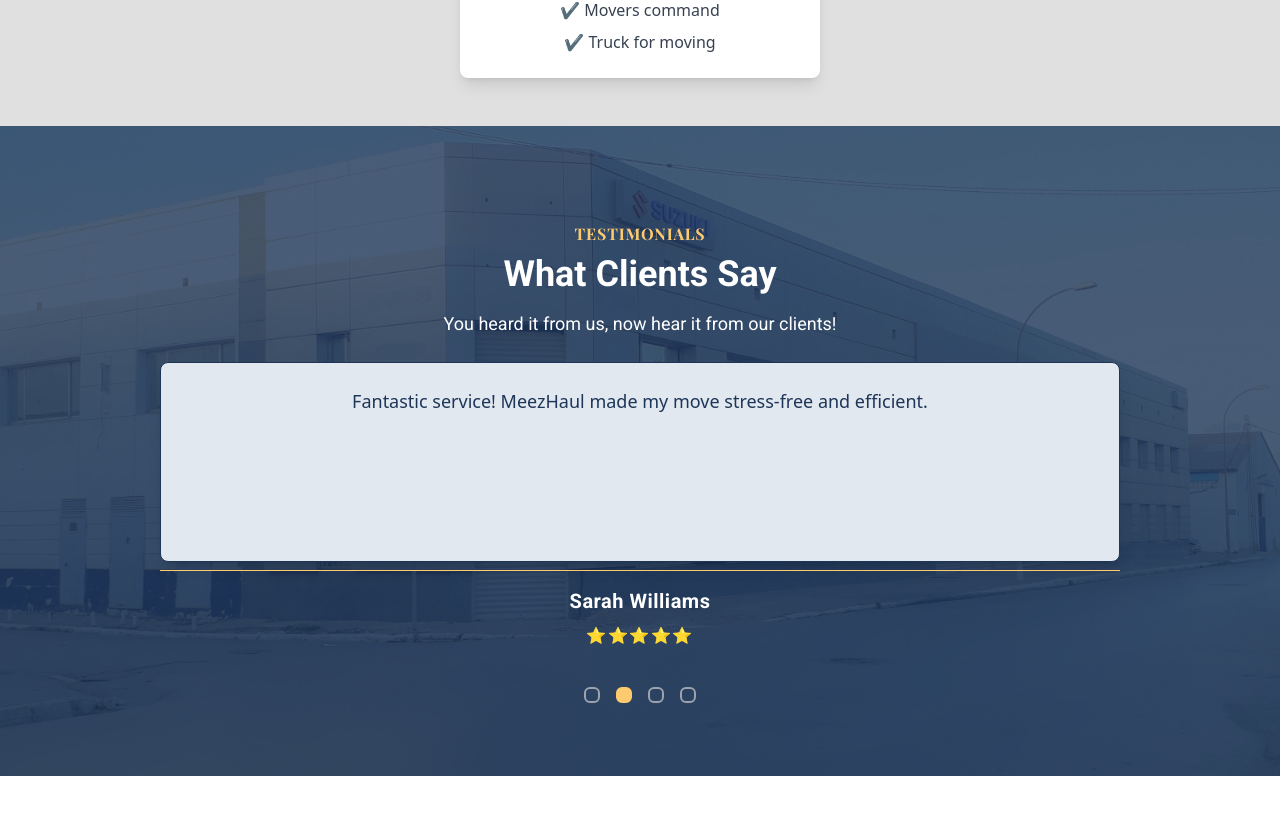
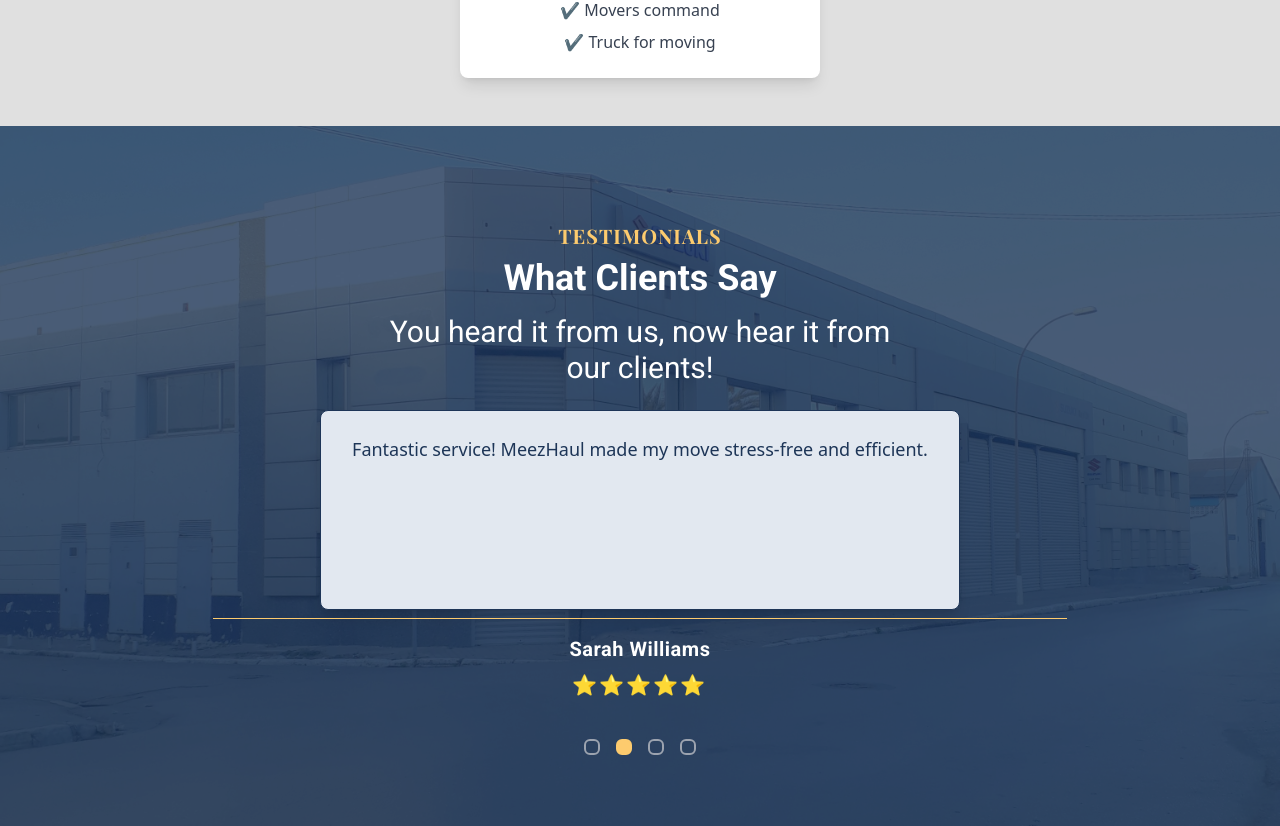
Before and after one commit to rashad3412/moveTemplateReact, a React (Vite) app: page /about in a window 1280 px wide. Shown: the part 2018-2844 px from the top of the page. Before the commit the page ends 2794 px from the top, so only its background shows below. Built offline with nearby package versions, Linux system fonts and the light colour scheme.

Commit message:
updated feats

```diff
--- a/src/components/PriceComponent.jsx
+++ b/src/components/PriceComponent.jsx
@@ -1,6 +1,10 @@
+import { useLocation } from "react-router-dom";
+
 const Pricing = () => {
+  const location = useLocation();
   return (
     <>
+      {location.pathname !== "/" && (
         <section className="py-12 px-6 ">
           {/* Pricing Header */}
           <div className="text-center">
@@ -53,12 +57,16 @@ const Pricing = () => {
             </div>
             <div className="md:relative md:left-1/2">
               <div className="mt-10 max-w-lg bg-white w-11/12 shadow-lg rounded-lg mx-auto p-6 text-center">
-              <h4 className="text-xl font-semibold text-royalBlue">Premium</h4>
+                <h4 className="text-xl font-semibold text-royalBlue">
+                  Premium
+                </h4>
                 <p className="text-gray-600">Subscription</p>
 
                 {/* Price Section */}
                 <div className="mt-4">
-                <span className="text-4xl font-bold text-deepYellow">$115</span>
+                  <span className="text-4xl font-bold text-deepYellow">
+                    $115
+                  </span>
                   <span className="text-gray-500 ml-2">/ Monthly</span>
                 </div>
 
@@ -74,6 +82,7 @@ const Pricing = () => {
             </div>
           </section>
         </section>
+      )}
     </>
   );
 };
--- a/src/components/Testimonials.jsx
+++ b/src/components/Testimonials.jsx
@@ -38,12 +38,13 @@ const Testimonials = () => {
     }, 5000); // Change testimonial every 5 seconds
 
     return () => clearInterval(interval);
+    // eslint-disable-next-line react-hooks/exhaustive-deps
   }, []);
 
   return (
     <>
       {location.pathname !== "/" && (
-        <section className="relative text-white text-center py-10 min-h-[650px]">
+        <section className="relative text-white text-center py-10 min-h-[725px] md:min-h-[700px]">
           {/* Overlay & Image Wrapper */}
           <div className="absolute inset-0 z-0">
             <img
@@ -55,24 +56,23 @@ const Testimonials = () => {
           </div>
 
           {/* Text Content (Now On Top) */}
-          <div className="relative z-10 top-14">
+          <div className="relative z-10 top-20 md:text-xl md:top-14">
             <h3 className="text-md font-semibold font-Playfair uppercase tracking-wider text-deepYellow">
               Testimonials
             </h3>
-            <h1 className="text-4xl font-Roboto mt-2 font-extrabold tracking-normal">
+            <h1 className="text-4xl font-Roboto mt-2 font-extrabold tracking-normal ">
               What Clients Say
             </h1>
-            <p className="mt-4 text-lg max-w-lg mx-auto font-Roboto ">
+            <p className="mt-4 text-lg max-w-lg mx-auto font-Roboto md:text-3xl ">
               You heard it from us, now hear it from our clients!
             </p>
-            <article className="flex justify-center min-h-[25vh] relative">
+            <article className="flex justify-center min-h-[25vh] relative md:w-8/12 mx-auto">
               <div className="relative bg-slate-200 top-6 w-9/12 p-6 rounded-lg text-royalBlue border-royalBlue border shadow-lg text-lg leading-relaxed">
                 {testimonials[index].text}
               </div>
             </article>
-
             {/* Author Section */}
-            <div className="flex flex-col items-center relative top-8 border-t border-deepYellow pt-4 w-9/12 mx-auto">
+            <div className="flex flex-col items-center relative top-8 border-t border-deepYellow pt-4 w-9/12 mx-auto md:w-8/12">
               <h3 className="font-semibold text-xl tracking-wide font-Roboto">
                 {testimonials[index].author}
               </h3>
--- a/src/pages/HomePage.jsx
+++ b/src/pages/HomePage.jsx
@@ -21,7 +21,7 @@ function HomePage() {
 
       <div>
         {/* Text Layer with Lazy Load and Slide-Up Effect */}
-        <section className="absolute top-28 px-3 text-slate-50  font-bold z-10 tracking-wide uppercase opacity-0 translate-y-10 animate-fadeInUp md:w-7/12 md:px-6 lg:px-10 lg:w-full">
+        <section className="absolute top-32 px-3 text-slate-50  font-bold z-10 tracking-wide uppercase opacity-0 translate-y-10 animate-fadeInUp md:w-7/12 md:px-6 lg:px-10 lg:w-full">
           <h1 className="font-extrabold mb-4 font-sans text-sm tracking-tight text-deepYellow lg:text-xl lg:pt-3 lg:pb-3">
             move with meezHaul
           </h1>
```
Lines whose indentation alone changed are shown as unchanged.
